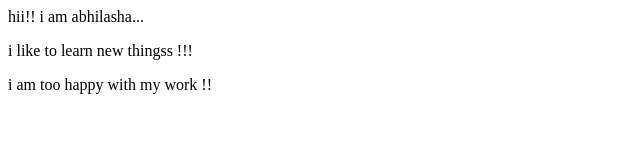
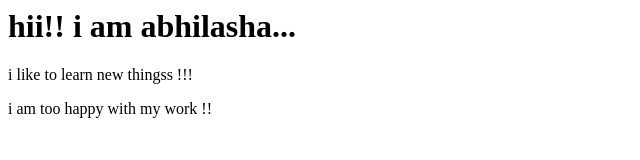
Before and after one commit to abhilasha-jangid/git-test, a website: page index.html in a window 1280 px wide. Shown: the whole page, without its empty margins (0-640 px from the left). Drawn offline with Linux system fonts and the light colour scheme.

Commit message:
web page

```diff
--- a/index.html
+++ b/index.html
@@ -2,9 +2,9 @@
     <head>
     </head>
     <body>
-        <h>
+        <h1>
             hii!! i am abhilasha...
-        </h>
+        </h1>
         <p>
             i like to learn new thingss !!!
         </p>
```
Also changed, not shown: package.json (added, +24 -0 lines), 1 other file.
